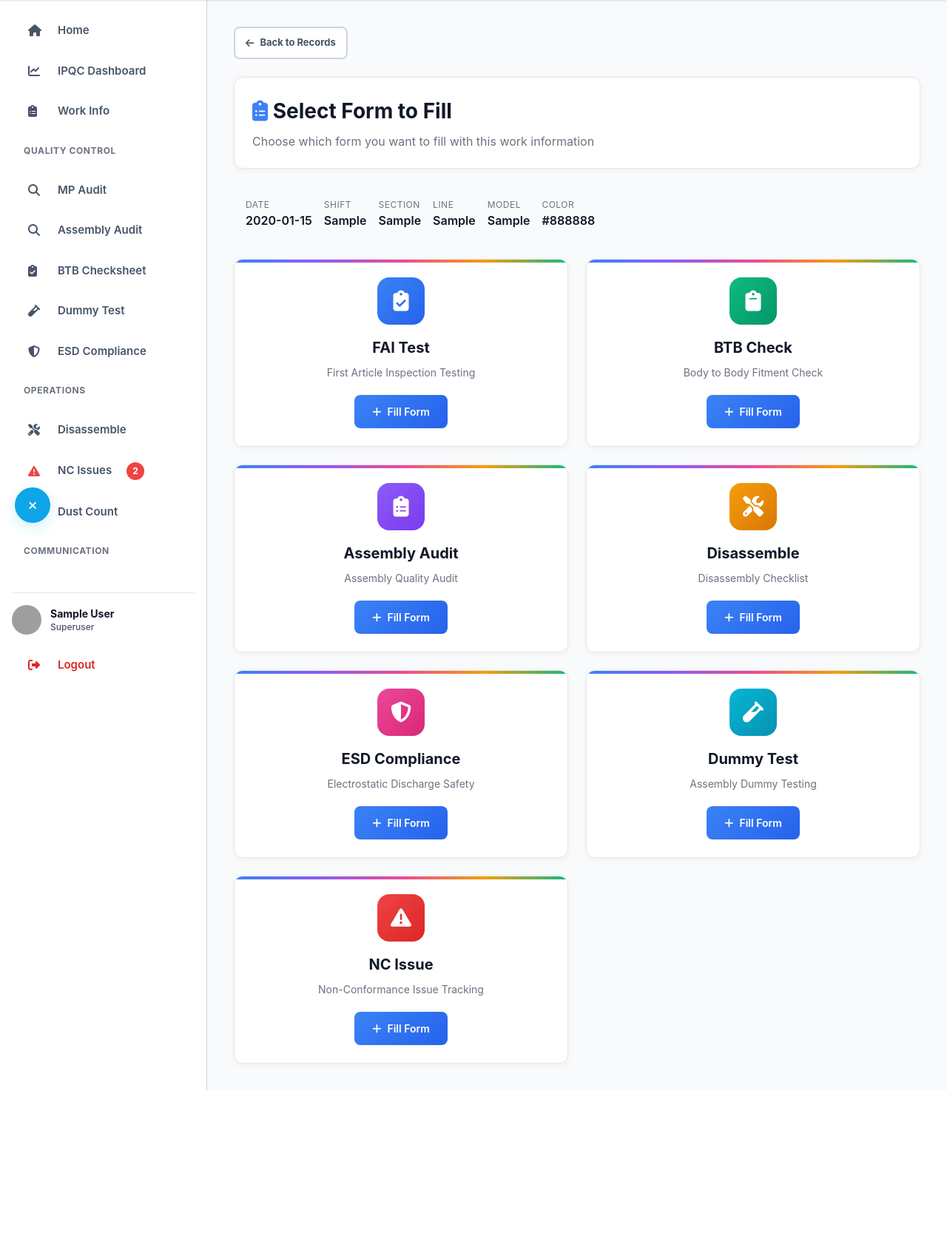
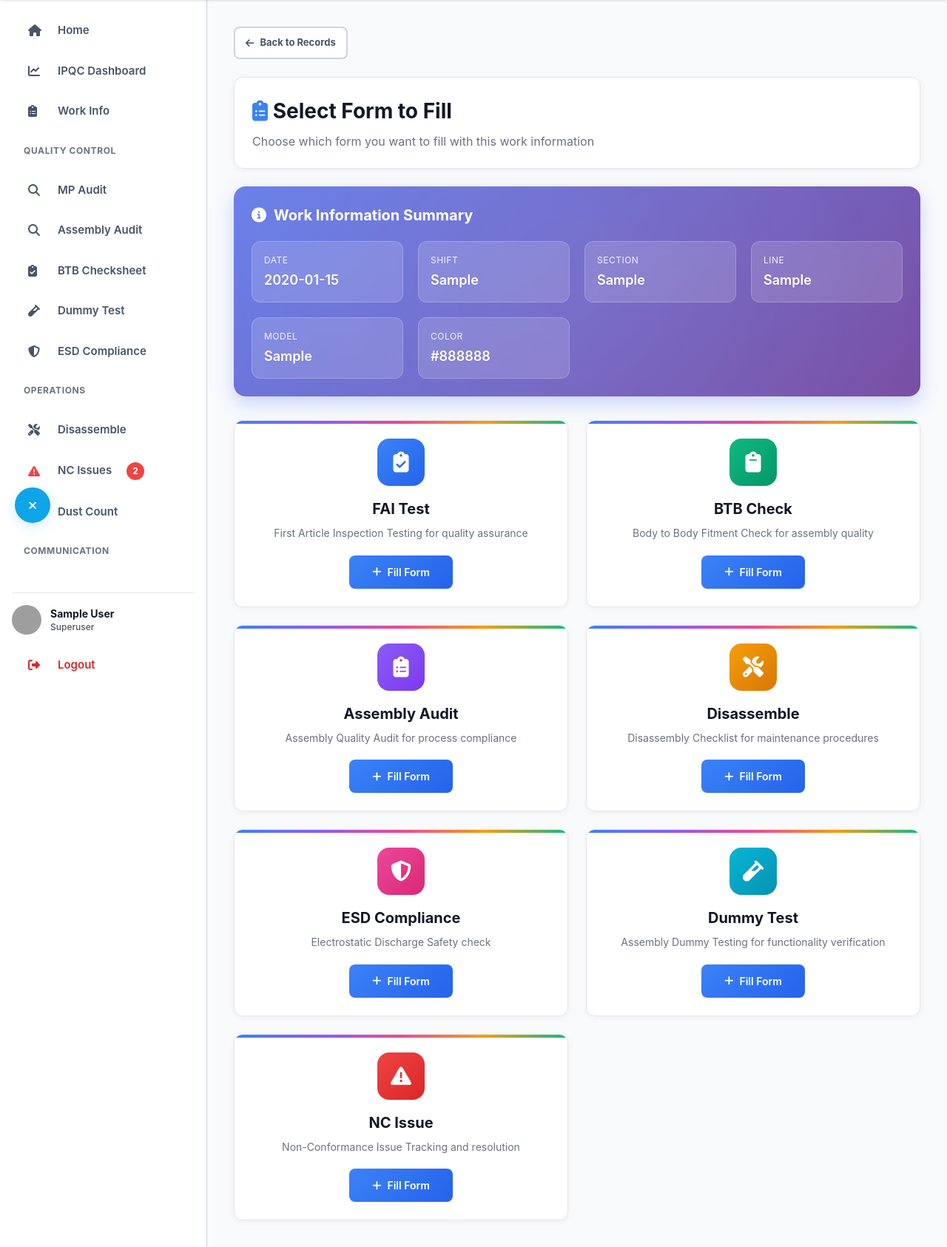
Before and after one commit to MrSingh0729/transs_flow_final, a Django app: page /ipqc/work-info/1/forms/ in a window 1280 px wide. Shown: the part 73-1759 px from the top of the page at 74% size. Before the commit the page ends 1547 px from the top, so only its background shows below. Run offline with Django 5.2, Linux system fonts and the light colour scheme; a user stored in the database is signed in; tables that the repository leaves empty hold one stand-in row (values such as "Sample post"); some libraries are stand-ins or nearby versions; grey boxes are pictures that could not be loaded.

Commit message:
Update forms_selection.html

```diff
--- a/transs_flow/templates/ipqc/forms_selection.html
+++ b/transs_flow/templates/ipqc/forms_selection.html
@@ -27,30 +26,79 @@
 	    color: #6b7280;
 	    font-size: 16px;
 	}
-.work-info-summary {
-    background: #f9fafb;
-    border-radius: 8px;
+	/* Work Info Summary Card */
+	.work-info-card {
+	    background: linear-gradient(135deg, #667eea 0%, #764ba2 100%);
+	    border-radius: 16px;
+	    padding: 24px;
+	    margin-bottom: 32px;
+	    color: white;
+	    box-shadow: 0 10px 25px rgba(102, 126, 234, 0.3);
+	    position: relative;
+	    overflow: hidden;
+	}
+	.work-info-card::before {
+	    content: '';
+	    position: absolute;
+	    top: -50%;
+	    right: -50%;
+	    width: 200%;
+	    height: 200%;
+	    background: radial-gradient(circle, rgba(255,255,255,0.1) 0%, transparent 70%);
+	    animation: pulse 4s ease-in-out infinite;
+	}
+	@keyframes pulse {
+	    0%, 100% { transform: scale(0.8); opacity: 0.5; }
+	    50% { transform: scale(1.2); opacity: 0.8; }
+	}
+	.work-info-header {
+	    display: flex;
+	    justify-content: space-between;
+	    align-items: center;
+	    margin-bottom: 20px;
+	    position: relative;
+	    z-index: 1;
+	}
+	.work-info-title {
+	    font-size: 20px;
+	    font-weight: 700;
+	    display: flex;
+	    align-items: center;
+	    gap: 10px;
+	    margin: 0;
+	}
+	.work-info-grid {
+	    display: grid;
+	    grid-template-columns: repeat(auto-fit, minmax(200px, 1fr));
+	    gap: 20px;
+	    position: relative;
+	    z-index: 1;
+	}
+	.work-info-item {
+	    background: rgba(255, 255, 255, 0.15);
+	    backdrop-filter: blur(10px);
+	    border-radius: 12px;
 	    padding: 16px;
-    margin-bottom: 24px;
-    display: flex;
-    flex-wrap: wrap;
-    gap: 16px;
+	    border: 1px solid rgba(255, 255, 255, 0.2);
+	    transition: all 0.3s ease;
 	}
-.summary-item {
-    display: flex;
-    flex-direction: column;
+	.work-info-item:hover {
+	    background: rgba(255, 255, 255, 0.25);
+	    transform: translateY(-2px);
 	}
-.summary-label {
+	.work-info-label {
 	    font-size: 12px;
-    color: #6b7280;
+	    opacity: 0.9;
 	    text-transform: uppercase;
 	    letter-spacing: 0.5px;
+	    margin-bottom: 4px;
 	}
-.summary-value {
-    font-size: 16px;
+	.work-info-value {
+	    font-size: 18px;
 	    font-weight: 600;
-    color: #111827;
+	    text-shadow: 0 1px 2px rgba(0,0,0,0.1);
 	}
+	/* Forms Grid */
 	.forms-grid {
 	    display: grid;
 	    grid-template-columns: repeat(auto-fill, minmax(300px, 1fr));
@@ -128,6 +176,7 @@
 	    font-size: 14px;
 	    color: #6b7280;
 	    margin-bottom: 20px;
+	    line-height: 1.4;
 	}
 	.form-btn {
 	    background: linear-gradient(135deg, #3b82f6, #2563eb);
@@ -144,6 +193,7 @@
 	    align-items: center;
 	    justify-content: center;
 	    gap: 8px;
+	    min-width: 140px;
 	}
 	.form-btn:hover {
 	    transform: scale(1.05);
@@ -179,31 +269,39 @@
 	        </h1>
 	        <p class="page-subtitle">Choose which form you want to fill with this work information</p>
 	    </div>
-    <!-- Work Info Summary -->
-    <div class="work-info-summary">
-        <div class="summary-item">
-            <span class="summary-label">Date</span>
-            <span class="summary-value">{{ work_info.date|date:"Y-m-d" }}</span>
+	    <!-- Work Info Summary Card -->
+	    <div class="work-info-card">
+	        <div class="work-info-header">
+	            <h2 class="work-info-title">
+	                <i class="fas fa-info-circle"></i>
+	                Work Information Summary
+	            </h2>
 	        </div>
-        <div class="summary-item">
-            <span class="summary-label">Shift</span>
-            <span class="summary-value">{{ work_info.shift }}</span>
+	        <div class="work-info-grid">
+	            <div class="work-info-item">
+	                <div class="work-info-label">Date</div>
+	                <div class="work-info-value">{{ work_info.date|date:"Y-m-d" }}</div>
 	            </div>
-        <div class="summary-item">
-            <span class="summary-label">Section</span>
-            <span class="summary-value">{{ work_info.section }}</span>
+	            <div class="work-info-item">
+	                <div class="work-info-label">Shift</div>
+	                <div class="work-info-value">{{ work_info.shift }}</div>
 	            </div>
-        <div class="summary-item">
-            <span class="summary-label">Line</span>
-            <span class="summary-value">{{ work_info.line }}</span>
+	            <div class="work-info-item">
+	                <div class="work-info-label">Section</div>
+	                <div class="work-info-value">{{ work_info.section }}</div>
 	            </div>
-        <div class="summary-item">
-            <span class="summary-label">Model</span>
-            <span class="summary-value">{{ work_info.model }}</span>
+	            <div class="work-info-item">
+	                <div class="work-info-label">Line</div>
+	                <div class="work-info-value">{{ work_info.line }}</div>
 	            </div>
-        <div class="summary-item">
-            <span class="summary-label">Color</span>
-            <span class="summary-value">{{ work_info.color }}</span>
+	            <div class="work-info-item">
+	                <div class="work-info-label">Model</div>
+	                <div class="work-info-value">{{ work_info.model }}</div>
+	            </div>
+	            <div class="work-info-item">
+	                <div class="work-info-label">Color</div>
+	                <div class="work-info-value">{{ work_info.color }}</div>
+	            </div>
 	        </div>
 	    </div>
 	    <!-- Forms Grid -->
@@ -214,7 +312,7 @@
 	                <i class="fas fa-clipboard-check"></i>
 	            </div>
 	            <h3 class="form-title">FAI Test</h3>
-            <p class="form-description">First Article Inspection Testing</p>
+	            <p class="form-description">First Article Inspection Testing for quality assurance</p>
 	            <a href="{% url 'testing_fai_create' %}?work_info_id={{ work_info.id }}" class="form-btn">
 	                <i class="fas fa-plus"></i> Fill Form
 	            </a>
@@ -225,7 +323,7 @@
 	                <i class="fas fa-clipboard"></i>
 	            </div>
 	            <h3 class="form-title">BTB Check</h3>
-            <p class="form-description">Body to Body Fitment Check</p>
+	            <p class="form-description">Body to Body Fitment Check for assembly quality</p>
 	            <a href="{% url 'btb_checksheet_create' %}?work_info_id={{ work_info.id }}" class="form-btn">
 	                <i class="fas fa-plus"></i> Fill Form
 	            </a>
@@ -236,7 +334,7 @@
 	                <i class="fas fa-clipboard-list"></i>
 	            </div>
 	            <h3 class="form-title">Assembly Audit</h3>
-            <p class="form-description">Assembly Quality Audit</p>
+	            <p class="form-description">Assembly Quality Audit for process compliance</p>
 	            <a href="{% url 'ipqc_assembly_audit_create' %}?work_info_id={{ work_info.id }}" class="form-btn">
 	                <i class="fas fa-plus"></i> Fill Form
 	            </a>
@@ -247,7 +345,7 @@
 	                <i class="fas fa-tools"></i>
 	            </div>
 	            <h3 class="form-title">Disassemble</h3>
-            <p class="form-description">Disassembly Checklist</p>
+	            <p class="form-description">Disassembly Checklist for maintenance procedures</p>
 	            <a href="{% url 'ipqc_disassemble_add' %}?work_info_id={{ work_info.id }}" class="form-btn">
 	                <i class="fas fa-plus"></i> Fill Form
 	            </a>
@@ -258,7 +356,7 @@
 	                <i class="fas fa-shield-alt"></i>
 	            </div>
 	            <h3 class="form-title">ESD Compliance</h3>
-            <p class="form-description">Electrostatic Discharge Safety</p>
+	            <p class="form-description">Electrostatic Discharge Safety check</p>
 	            <a href="{% url 'esd_compliance_checklist_add' %}?work_info_id={{ work_info.id }}" class="form-btn">
 	                <i class="fas fa-plus"></i> Fill Form
 	            </a>
@@ -269,7 +367,7 @@
 	                <i class="fas fa-vial"></i>
 	            </div>
 	            <h3 class="form-title">Dummy Test</h3>
-            <p class="form-description">Assembly Dummy Testing</p>
+	            <p class="form-description">Assembly Dummy Testing for functionality verification</p>
 	            <a href="{% url 'ass_dummy_test_create' %}?work_info_id={{ work_info.id }}" class="form-btn">
 	                <i class="fas fa-plus"></i> Fill Form
 	            </a>
@@ -280,7 +378,7 @@
 	                <i class="fas fa-exclamation-triangle"></i>
 	            </div>
 	            <h3 class="form-title">NC Issue</h3>
-            <p class="form-description">Non-Conformance Issue Tracking</p>
+	            <p class="form-description">Non-Conformance Issue Tracking and resolution</p>
 	            <a href="{% url 'nc_issue_tracking_create' %}?work_info_id={{ work_info.id }}" class="form-btn">
 	                <i class="fas fa-plus"></i> Fill Form
 	            </a>
```
Also changed, not shown: other parts of transs_flow/templates/ipqc/forms_selection.html (+41 -2 lines). Lines whose indentation alone changed are shown as unchanged.
